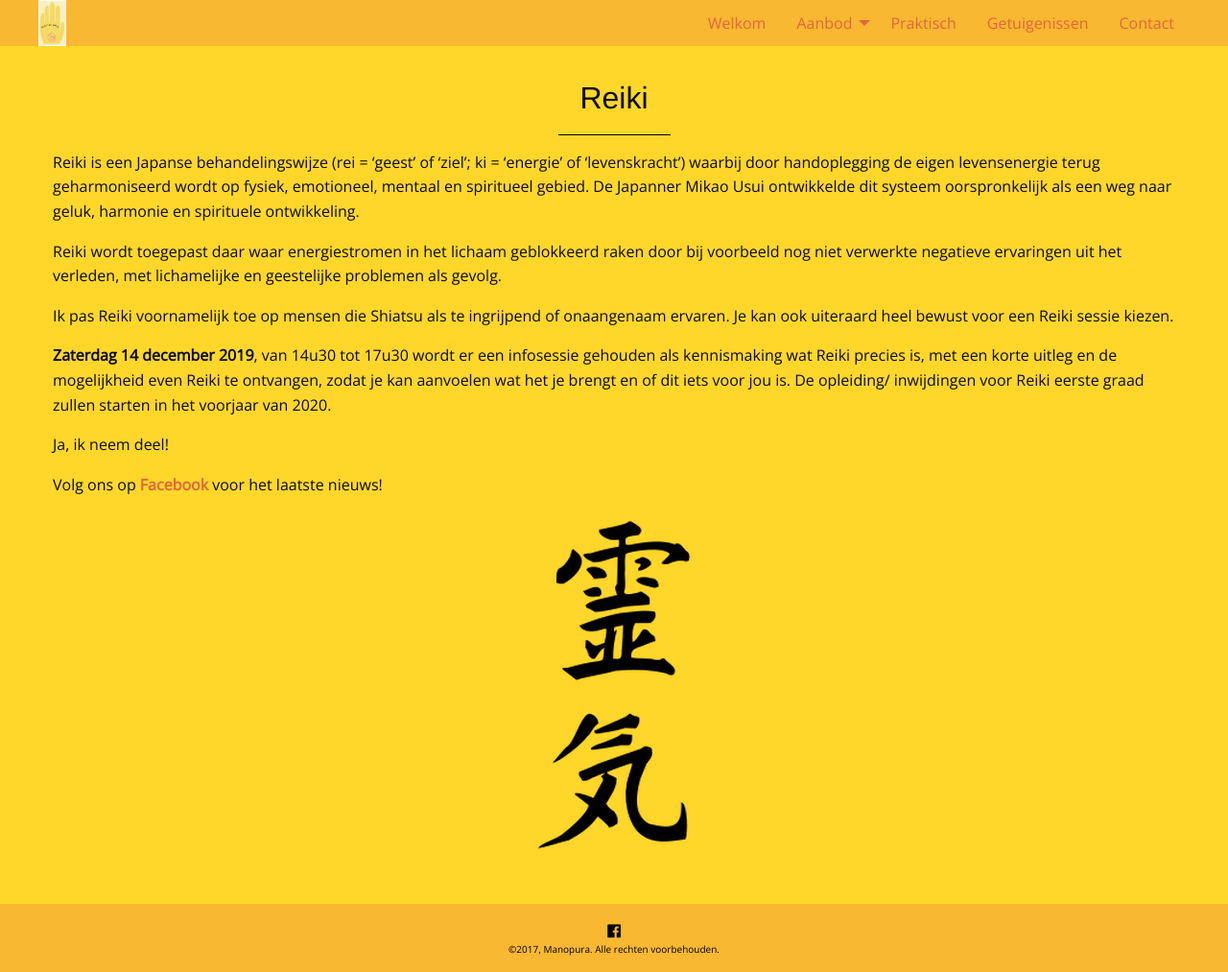
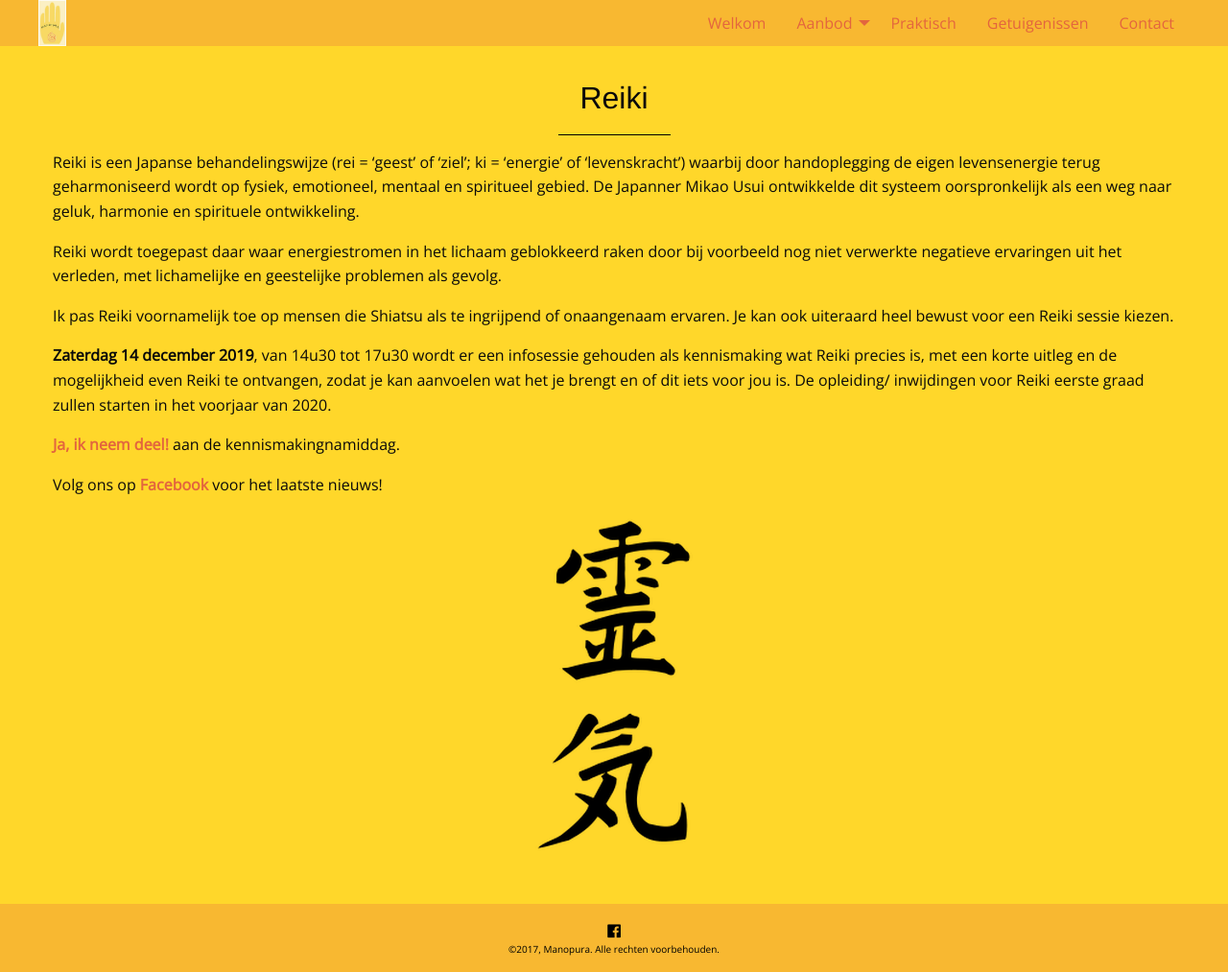
Before and after one commit to manopura/manopura.github.io, a Jekyll site: the page built from reiki.md, in a window 1280 px wide. Shown: the whole page at 96% size. Built offline with Jekyll 4.4.1, drawn with Linux system fonts in a browser that asks for light colours; nearby versions of some CDN libraries; our own code applies the rules of GitHub Pages for plain Markdown files.

Commit message:
Update reiki.md

```diff
--- a/reiki.md
+++ b/reiki.md
@@ -16,7 +16,7 @@ Je kan ook uiteraard heel bewust voor een Reiki sessie kiezen.
 De opleiding/ inwijdingen voor Reiki eerste graad zullen starten in het voorjaar van 2020.
 
 
-Ja, ik neem deel!
+[**Ja, ik neem deel!**](marian@manopura.be) aan de kennismakingnamiddag.
 
 
 Volg ons op [**Facebook**](https://www.facebook.com/manopura/) voor het laatste nieuws!
```
